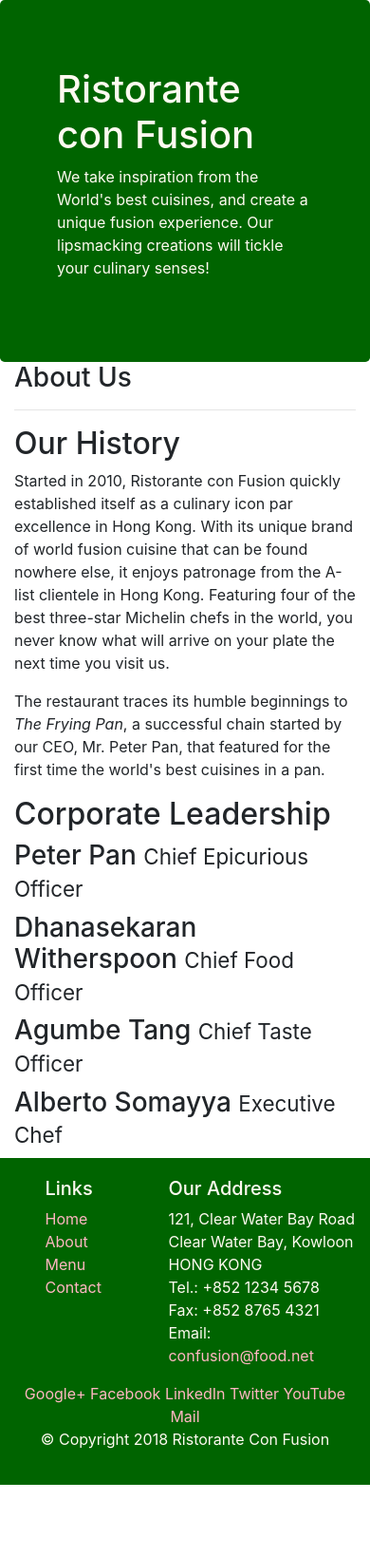
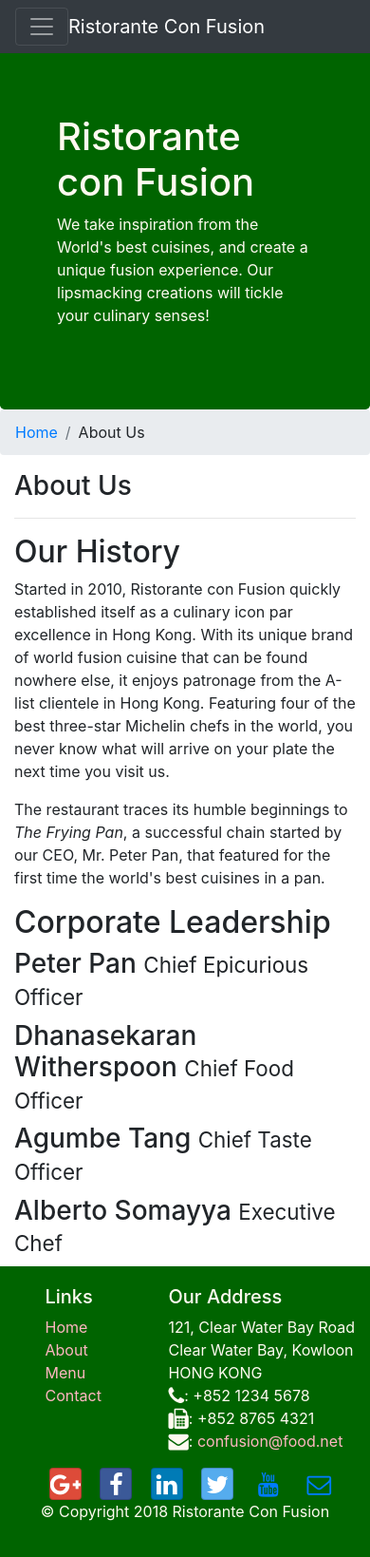
Before and after one commit to kedarnhegde/bootstrap, a website: page aboutus.html in a window 390 px wide. Shown: the whole page at 95% size. Before the commit the page ends 1563 px from the top, so only its background shows below. Drawn offline with nearby package versions, Linux system fonts and the light colour scheme.

Commit message:
NavBar and Footer

```diff
--- a/aboutus.html
+++ b/aboutus.html
@@ -10,12 +10,30 @@
     <!-- Bootstrap CSS -->
     <link rel="stylesheet" href="node_modules/bootstrap/dist/css/bootstrap.min.css">
     <link href="css/styles.css" rel="stylesheet">
-
+    <link rel="stylesheet" href="node_modules/font-awesome/css/font-awesome.min.css">
+    <link rel="stylesheet" href="node_modules/bootstrap-social/bootstrap-social.css">
     <title>Ristorante Con Fusion: About Us</title>
 
 </head>
 
 <body>
+    <nav class="navbar navbar-dark navbar-expand-sm bg-dark fixed-top">
+        <div class="container">
+            <button class="navbar-toggler" type="button" data-toggle="collapse" data-target="#Navbar">
+                <span class="navbar-toggler-icon"></span>
+            </button>
+            <a class="navbar-brand mr-auto" href="./index.html">Ristorante Con Fusion</a>
+            <div class="collapse navbar-collapse" id="Navbar">
+            <ul class="navbar-nav">
+                <li class="nav-item"><a class="nav-link" href="./index.html"><span class="fa fa-home fa-lg"></span> Home</a></li>
+                <li class="nav-item active"><a class="nav-link" href="./aboutus.html"><span class="fa fa-info fa-lg"></span> About</a></li>
+                <li class="nav-item"><a class="nav-link" href="#"> <span class="fa fa-list fa-lg"></span> Menu</a></li>
+                <li class="nav-item"><a class="nav-link" href="#"><span class="fa fa-address-card fa-lg"></span> Contact</a></li>
+            </ul>
+        </div>
+        </div>
+
+    </nav>
 
     <header class="jumbotron">
         <div class="container">
@@ -31,8 +49,12 @@
     </header>
 
     <div class="container">
-        <div>
-            <div>
+        <div class="row">
+            <ol class="col-12 breadcrumb">
+                <li class="breadcrumb-item"><a href="./index.html">Home</a></li>
+                <li class="breadcrumb-item ative">About Us</li>
+            </ol>
+            <div class="col-12">
                <h3>About Us</h3>
                <hr>
             </div>
@@ -71,8 +93,8 @@
                 <div class="col-4 offset-1 col-sm-2">
                     <h5>Links</h5>
                     <ul class="list-unstyled">
-                        <li><a class="link" href="#">Home</a></li>
-                        <li><a class="link" href="#">About</a></li>
+                        <li><a class="link" href="./index.html">Home</a></li>
+                        <li><a class="link" href="./aboutus.html">About</a></li>
                         <li><a class="link" href="#">Menu</a></li>
                         <li><a class="link" href="#">Contact</a></li>
                     </ul>
@@ -83,19 +105,19 @@
 		              121, Clear Water Bay Road<br>
 		              Clear Water Bay, Kowloon<br>
 		              HONG KONG<br>
-		              Tel.: +852 1234 5678<br>
-		              Fax: +852 8765 4321<br>
-		              Email: <a class="link" href="mailto:confusion@food.net">confusion@food.net</a>
+		              <i class="fa fa-phone fa-lg"></i>: +852 1234 5678<br>
+		              <i class="fa fa-fax fa-lg"></i>: +852 8765 4321<br>
+		              <i class="fa fa-envelope fa-lg"></i>: <a class="link" href="mailto:confusion@food.net">confusion@food.net</a>
 		           </address>
                 </div>
                 <div class="col-12 col-sm-4 align-self-center">
                     <div class="text-center">
-                        <a class="link" href="http://google.com/+">Google+</a>
-                        <a class="link" href="http://www.facebook.com/profile.php?id=">Facebook</a>
-                        <a class="link" href="http://www.linkedin.com/in/">LinkedIn</a>
-                        <a class="link" href="http://twitter.com/">Twitter</a>
-                        <a class="link" href="http://youtube.com/">YouTube</a>
-                        <a class="link" href="mailto:">Mail</a>
+                        <a class="btn btn-social-icon btn-google" href="http://google.com/+"><i class="fa fa-google-plus fa-lg"></i></a>
+                        <a class="btn btn-social-icon btn-facebook" href="http://www.facebook.com/profile.php?id="><i class="fa fa-facebook fa-lg"></i></a>
+                        <a class="btn btn-social-icon btn-linkedin" href="http://www.linkedin.com/in/"><i class="fa fa-linkedin fa-lg"></i></a>
+                        <a class="btn btn-social-icon btn-twitter" href="http://twitter.com/"><i class="fa fa-twitter fa-lg"></i></a>
+                        <a class="btn btn-social-icon btn-youtube" href="http://youtube.com/"><i class="fa fa-youtube fa-lg"></i></a>
+                        <a class="btn btn-social-icon" href="mailto:"><i class="fa fa-envelope-o fa-lg"></i></a>
                     </div>
                 </div>
            </div>
--- a/css/styles.css
+++ b/css/styles.css
@@ -29,5 +29,20 @@
     margin:0px;
     color: #0f0f0f;
 }
-.link { color: lightpink; }
-.link:hover { color: darkcyan; }
+.link {
+    color: lightpink;
+}
+.link:hover {
+    color: darkcyan;
+}
+body {
+    padding-top: 50px;
+    z-index: 0;
+}
+
+.navbar li{
+    padding-left: 15px;
+}
+.footer .btn {
+ margin-left: 15px;
+}
--- a/package.json
+++ b/package.json
@@ -15,6 +15,8 @@
   },
   "dependencies": {
     "bootstrap": "^4.0.0",
+    "bootstrap-social": "^5.1.1",
+    "font-awesome": "^4.7.0",
     "jquery": "^3.3.1",
     "popper.js": "^1.12.9"
   }
```
Also changed, not shown: index.html (+30 -12 lines), 1 other file.
